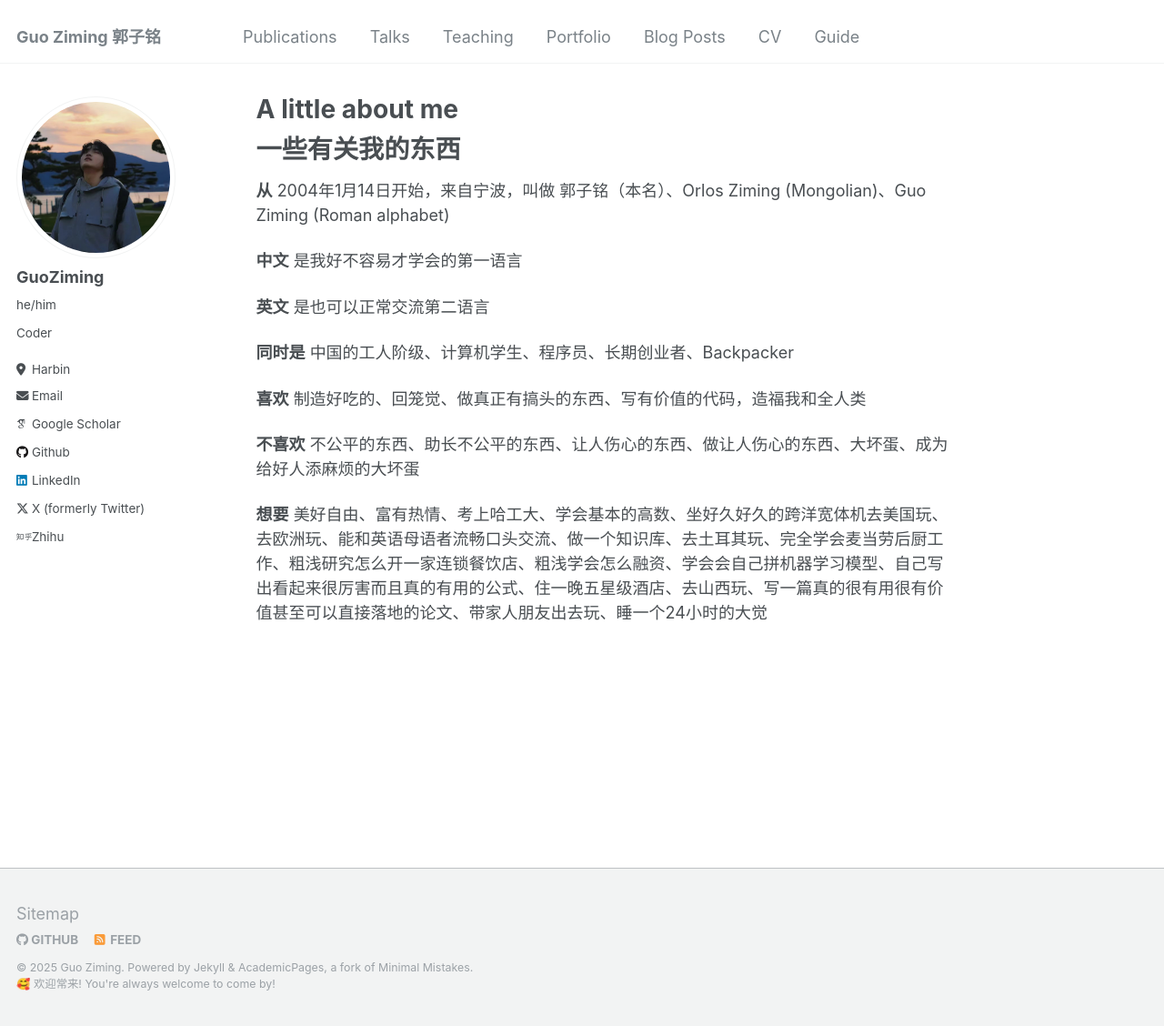
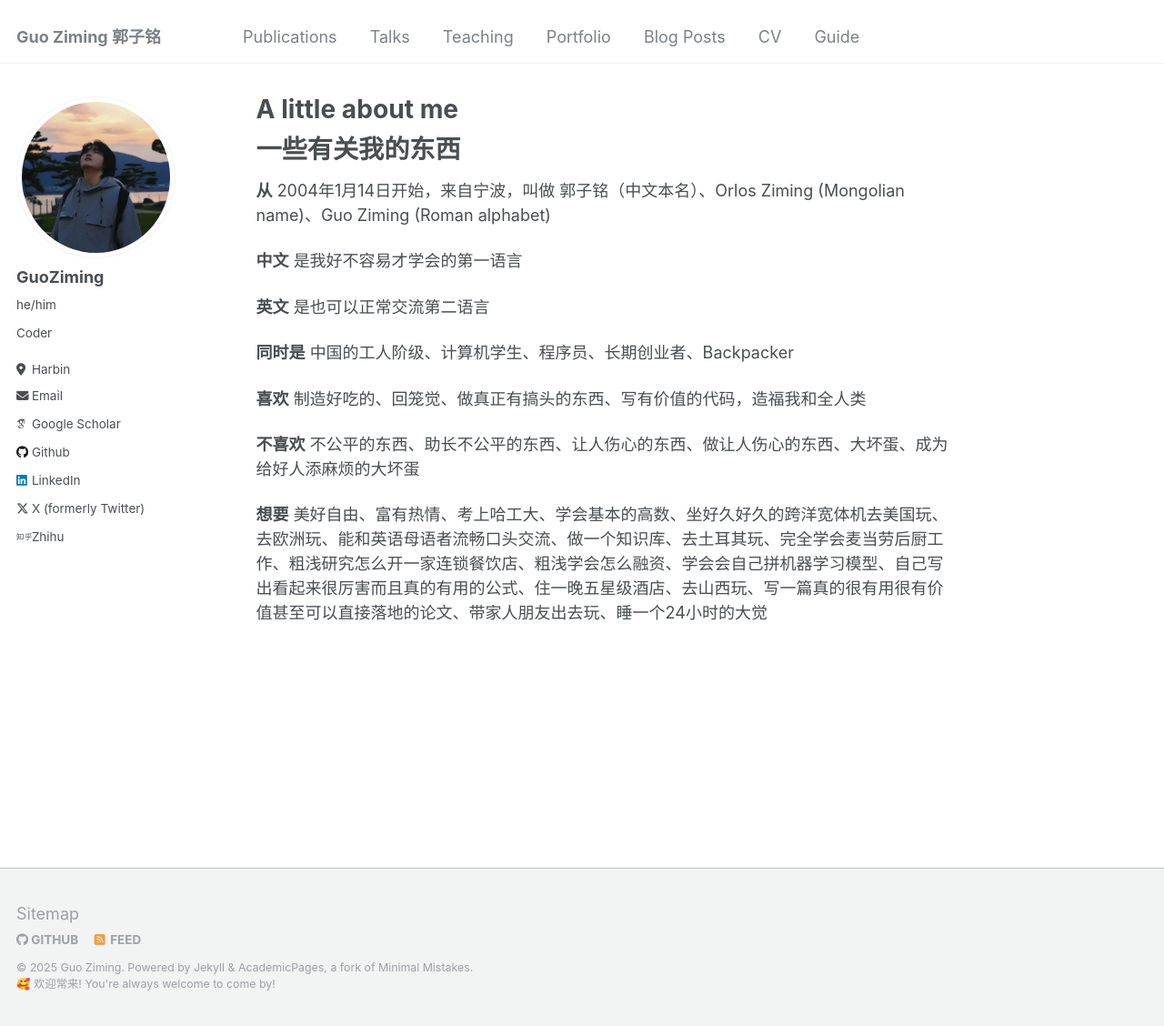
Before and after one commit to mcxiaoxiao/mcxiaoxiao.github.io, a Jekyll site: the page built from _pages/about.md, in a window 1280 px wide and 1128 px high. Shown: the whole window at 91% size. Built offline with Jekyll 4.4.1, drawn with Linux system fonts in a browser that asks for light colours; some web fonts are replaced.

Commit message:
Update about.md

```diff
--- a/_pages/about.md
+++ b/_pages/about.md
@@ -10,7 +10,7 @@ redirect_from:
 # 一些有关我的东西
 
 
-**从** 2004年1月14日开始，来自宁波，叫做 郭子铭（本名）、Orlos Ziming (Mongolian)、Guo Ziming (Roman alphabet)
+**从** 2004年1月14日开始，来自宁波，叫做 郭子铭（中文本名）、Orlos Ziming (Mongolian name)、Guo Ziming (Roman alphabet)
 
 **中文** 是我好不容易才学会的第一语言
 
```
